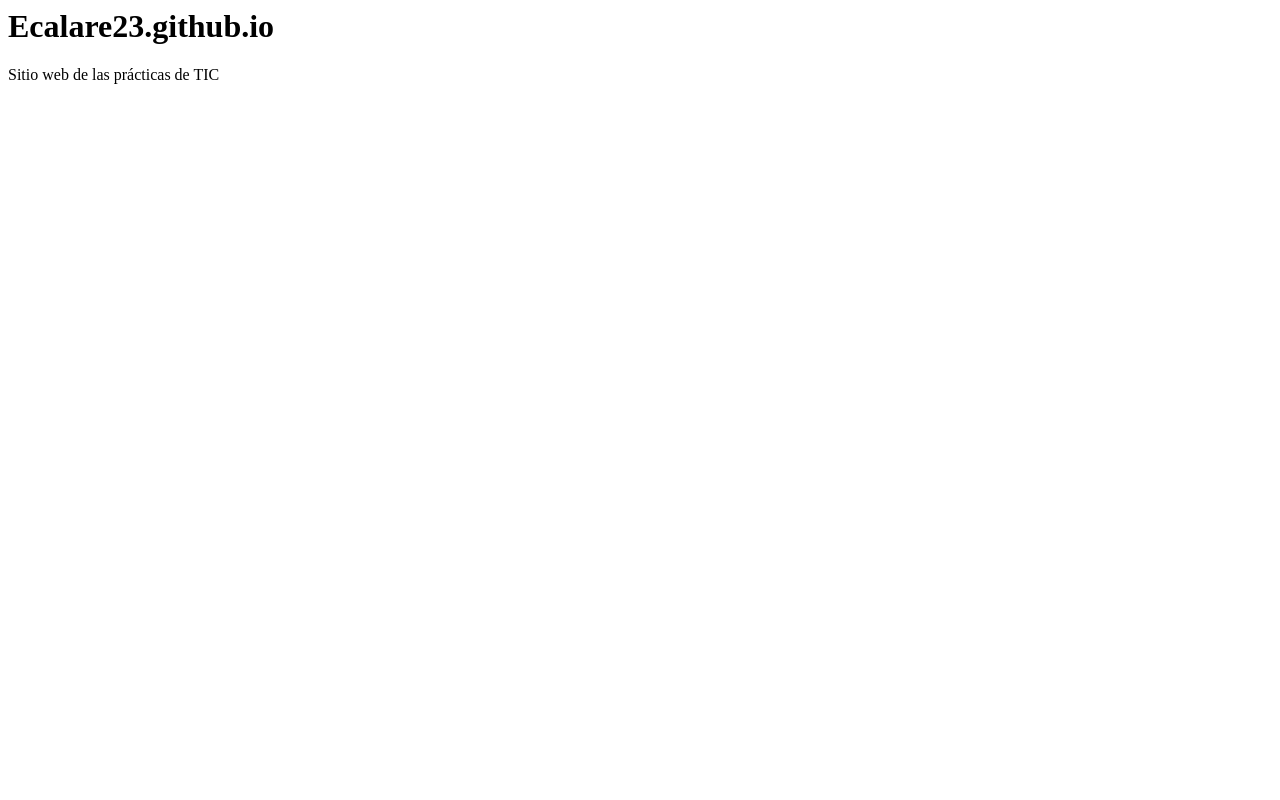
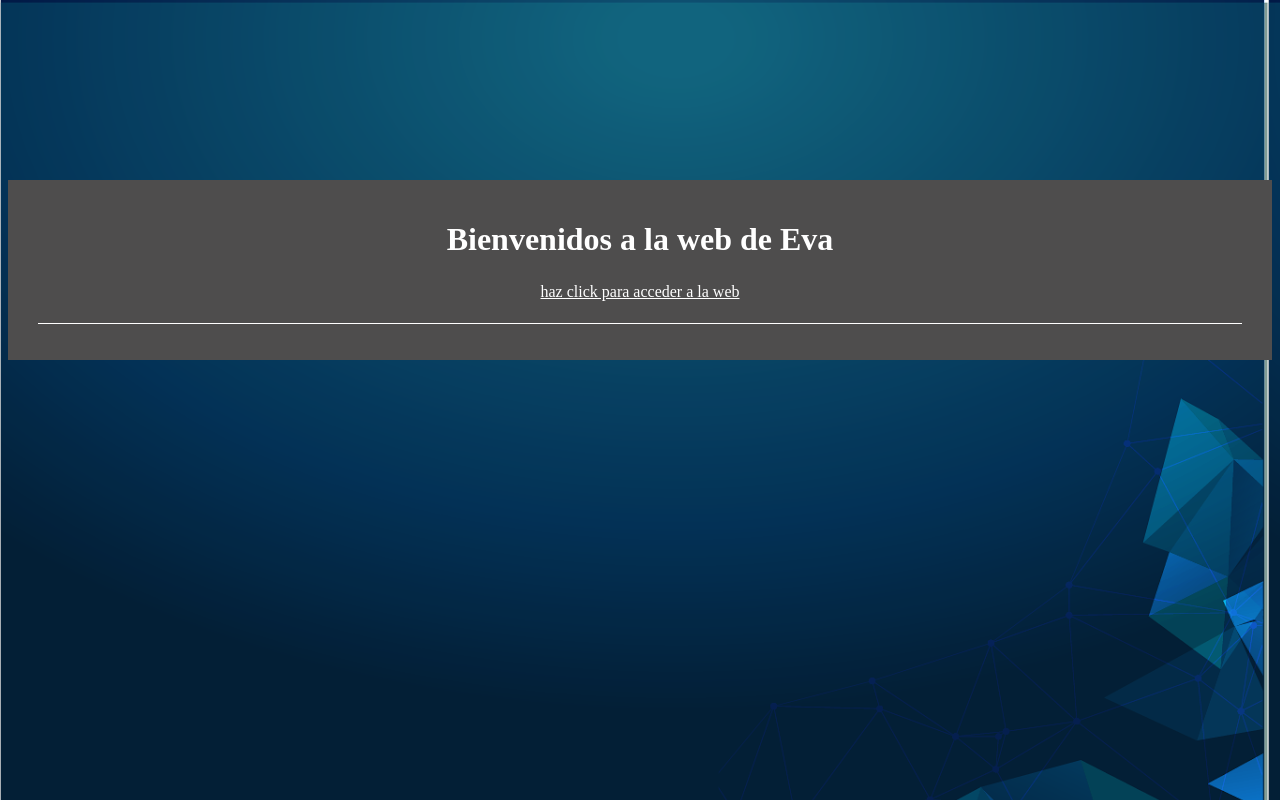
Before and after one commit to Ecalare23/Ecalare23.github.io, a plain HTML site: page index.html in a window 1280 px wide. Drawn offline with Linux system fonts and the light colour scheme.

Commit message:
Add files via upload

```diff
--- /dev/null
+++ b/css/formato.css
@@ -0,0 +1,36 @@
+h1{
+    height:40px;
+    margin-bottom:1px solid;
+    text-size-adjust:20px;
+    color:white;
+    text-align: center;
+
+}
+.cuadro{
+    background-color: #4e4d4d;
+    margin:400px160px;
+    margin-top:180px;
+    margin-top:4px solid #017bab;
+    padding:20px 30px;
+
+}
+p{
+    height:40px;
+    text-size-adjust:40px;
+    border-bottom:1px solid;
+    text-decoration: underline;
+    color:white;
+    text-align: center;
+
+}
+a:hover{
+    text-decoration: underline;
+}
+a{
+    text-decoration:none;
+    color:white;
+
+}
+body{
+    background-image: url(../img/bg.png) ;
+}
--- a/index.html
+++ b/index.html
@@ -1,9 +1,14 @@
+<!DOCTYPE html>
 <html>
-  <head>
-    <title>Prueba de web</title>
-  </head>
-  <body>
-<h1> Ecalare23.github.io </h1>
- <p>Sitio web de las prácticas de TIC</p>
-  </body>
+<head>
+    <meta name="author" content="Eva Callejón Arenas"/>
+    <link rel="stylesheet" type="text/css" href="css/formato.css"/>
+    <link rel="icon" type="image/png" href="img/ies.png"/>
+</head>
+<body>
+    <div class="cuadro">
+        <h1>Bienvenidos a la web de Eva</h1>
+        <p><a href="indice.html"> haz click para acceder a la web</a></p>
+        </div>
+</body>
 </html>
```
Also changed, not shown: img/bg.png (added), img/ies.png (added).
